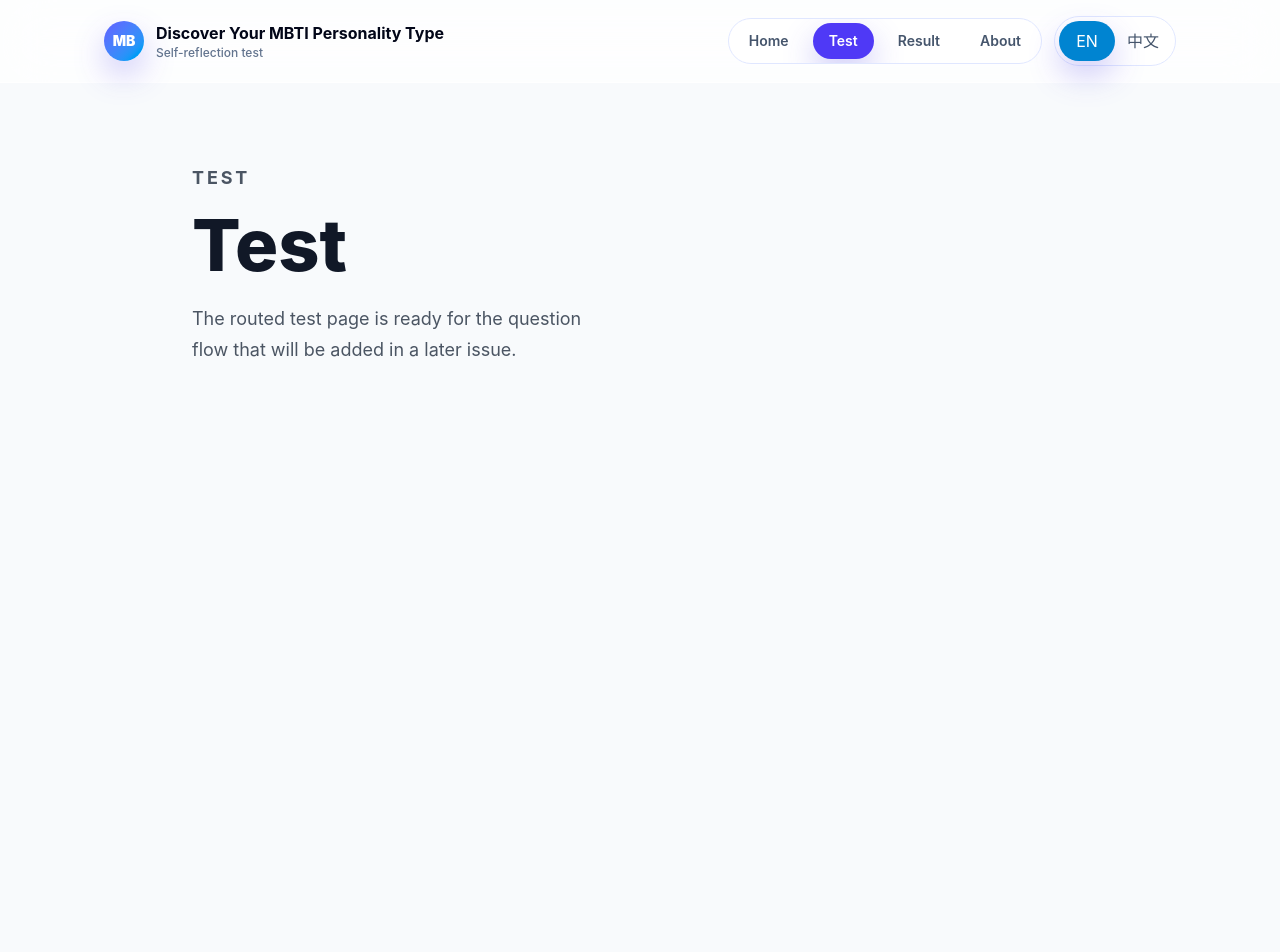
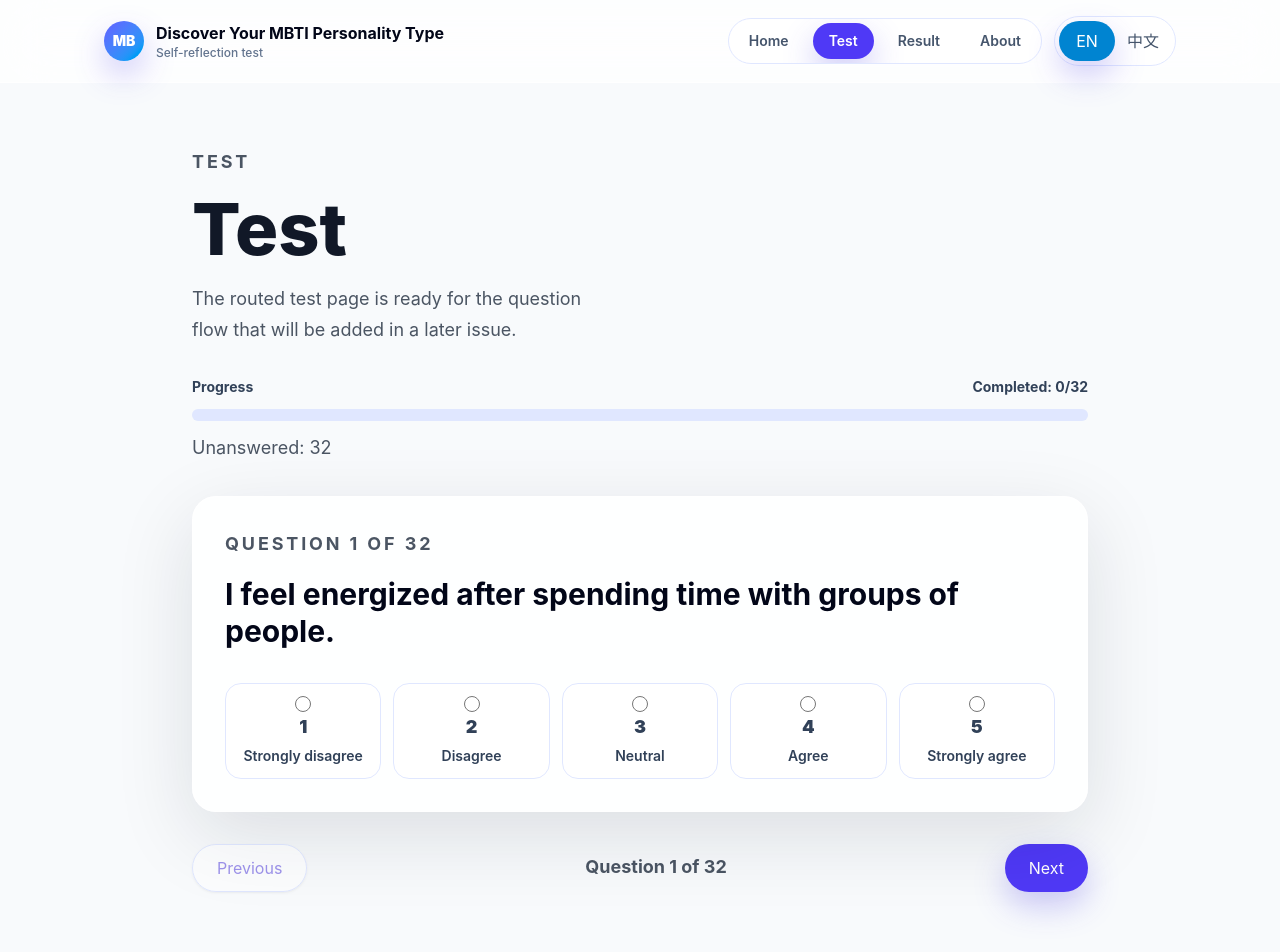
Before and after one commit to mtplayground/barbara-sh-b010-mbti-test, a React (Vite) app: page /test in a window 1280 px wide. Shown: the top 952 px of the page. Before the commit the page ends 800 px from the top, so only its background shows below. Built offline with nearby package versions, Linux system fonts and the light colour scheme.

Commit message:
feat: Build the Test page with paginated navigation and progress bar

```diff
--- a/src/pages/TestPage.tsx
+++ b/src/pages/TestPage.tsx
@@ -1,15 +1,121 @@
+import { useMemo, useState } from 'react';
 import { useTranslation } from 'react-i18next';
+import { QuestionCard } from '../components';
+import { questionBank, totalQuestionCount } from '../data';
+import type { LikertValue } from '../lib';
 
 export function TestPage() {
   const { t } = useTranslation();
+  const [currentIndex, setCurrentIndex] = useState(0);
+  const [answers, setAnswers] = useState<Record<string, LikertValue>>({});
+  const currentQuestion = questionBank[currentIndex];
+
+  const answeredCount = useMemo(() => Object.keys(answers).length, [answers]);
+  const unansweredCount = totalQuestionCount - answeredCount;
+  const completionPercent = Math.round(
+    (answeredCount / totalQuestionCount) * 100,
+  );
+  const isFirstQuestion = currentIndex === 0;
+  const isLastQuestion = currentIndex === totalQuestionCount - 1;
+
+  const handleAnswerChange = (questionId: string, value: LikertValue) => {
+    setAnswers((currentAnswers) => ({
+      ...currentAnswers,
+      [questionId]: value,
+    }));
+  };
+
+  const goToPreviousQuestion = () => {
+    setCurrentIndex((index) => Math.max(index - 1, 0));
+  };
+
+  const goToNextQuestion = () => {
+    setCurrentIndex((index) => Math.min(index + 1, totalQuestionCount - 1));
+  };
+
+  if (!currentQuestion) {
+    return (
+      <section className="mx-auto w-full max-w-4xl py-12 md:py-20">
+        <p className="mb-4 text-sm font-bold tracking-[0.16em] text-indigo-700 uppercase">
+          {t('test.eyebrow')}
+        </p>
+        <h1>{t('test.title')}</h1>
+        <p className="mt-6 max-w-2xl text-balance text-slate-700">
+          {t('status.loading')}
+        </p>
+      </section>
+    );
+  }
 
   return (
-    <section className="mx-auto w-full max-w-4xl py-12 md:py-20">
-      <p className="mb-4 text-sm font-bold tracking-[0.16em] text-indigo-700 uppercase">
-        {t('test.eyebrow')}
-      </p>
-      <h1>{t('test.title')}</h1>
-      <p className="mt-6 max-w-2xl text-balance">{t('test.description')}</p>
+    <section className="mx-auto flex w-full max-w-4xl flex-col gap-8 py-10 md:py-16">
+      <div>
+        <p className="mb-4 text-sm font-bold tracking-[0.16em] text-indigo-700 uppercase">
+          {t('test.eyebrow')}
+        </p>
+        <h1>{t('test.title')}</h1>
+        <p className="mt-5 max-w-2xl text-balance text-slate-700">
+          {t('test.description')}
+        </p>
+      </div>
+
+      <div className="space-y-3" aria-label={t('labels.progress')}>
+        <div className="flex flex-wrap items-center justify-between gap-3 text-sm font-bold text-slate-700">
+          <span>{t('labels.progress')}</span>
+          <span>
+            {t('labels.completed')}: {answeredCount}/{totalQuestionCount}
+          </span>
+        </div>
+        <div
+          className="h-3 overflow-hidden rounded-full bg-indigo-100"
+          role="progressbar"
+          aria-label={t('labels.progress')}
+          aria-valuemin={0}
+          aria-valuemax={100}
+          aria-valuenow={completionPercent}
+        >
+          <div
+            className="h-full rounded-full bg-gradient-to-r from-indigo-500 to-sky-500 transition-[width] duration-500 ease-out"
+            style={{ width: `${String(completionPercent)}%` }}
+          />
+        </div>
+        <p className="text-sm text-slate-600">
+          {t('labels.unanswered')}: {unansweredCount}
+        </p>
+      </div>
+
+      <QuestionCard
+        question={currentQuestion}
+        questionNumber={currentIndex + 1}
+        totalQuestions={totalQuestionCount}
+        value={answers[currentQuestion.id]}
+        onAnswerChange={handleAnswerChange}
+      />
+
+      <div className="flex flex-col gap-3 sm:flex-row sm:items-center sm:justify-between">
+        <button
+          type="button"
+          className="min-h-12 rounded-full border border-indigo-200 bg-white/85 px-6 text-sm font-bold text-indigo-700 shadow-sm transition hover:border-indigo-300 hover:bg-indigo-50 disabled:cursor-not-allowed disabled:opacity-50"
+          onClick={goToPreviousQuestion}
+          disabled={isFirstQuestion}
+        >
+          {t('actions.previous')}
+        </button>
+        <p className="order-first text-center text-sm font-bold text-slate-600 sm:order-none">
+          {t('labels.questionCount', {
+            current: currentIndex + 1,
+            total: totalQuestionCount,
+          })}
+        </p>
+        <button
+          type="button"
+          className="min-h-12 rounded-full bg-indigo-600 px-6 text-sm font-bold text-white shadow-[var(--shadow-accent)] transition hover:bg-indigo-700 disabled:cursor-not-allowed disabled:opacity-50"
+          onClick={goToNextQuestion}
+          disabled={isLastQuestion}
+        >
+          {t('actions.next')}
+        </button>
+      </div>
     </section>
   );
 }
```
